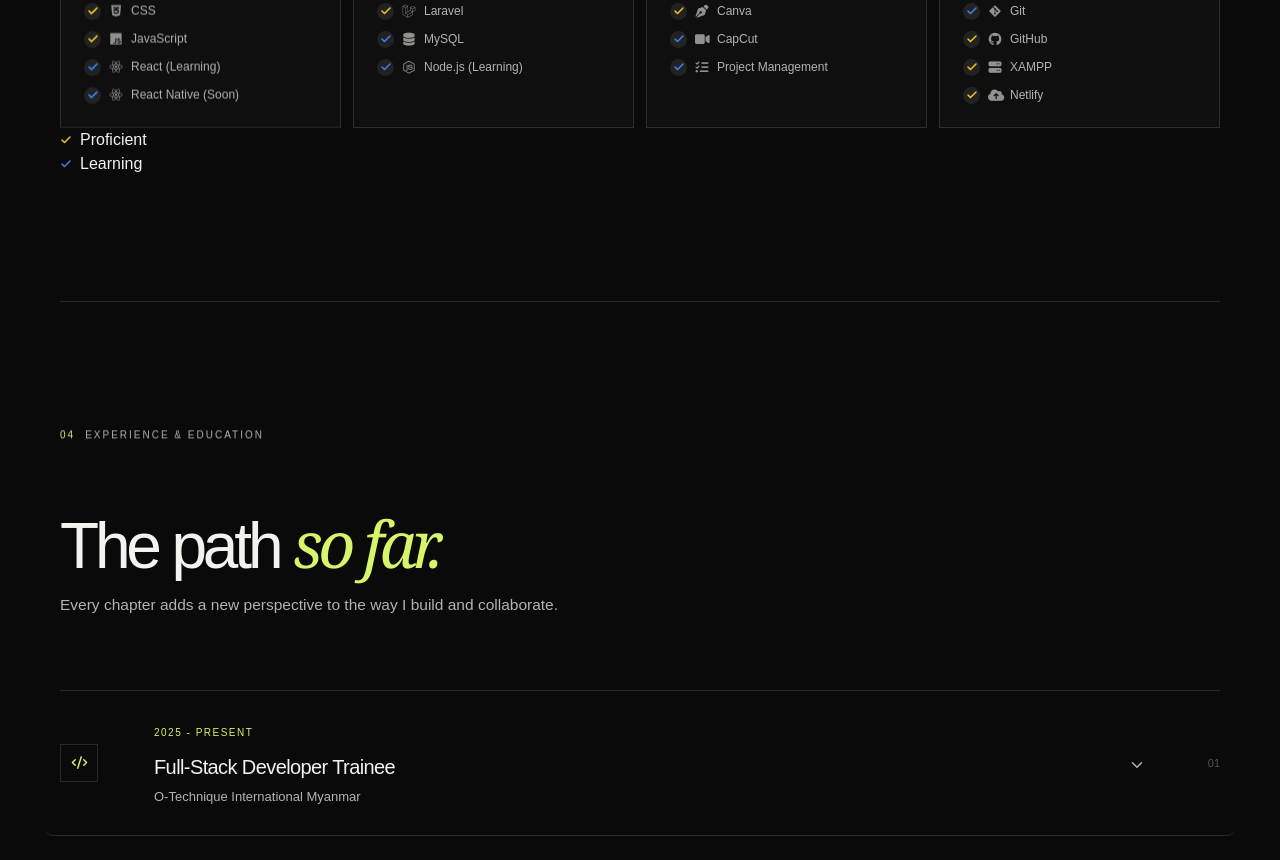
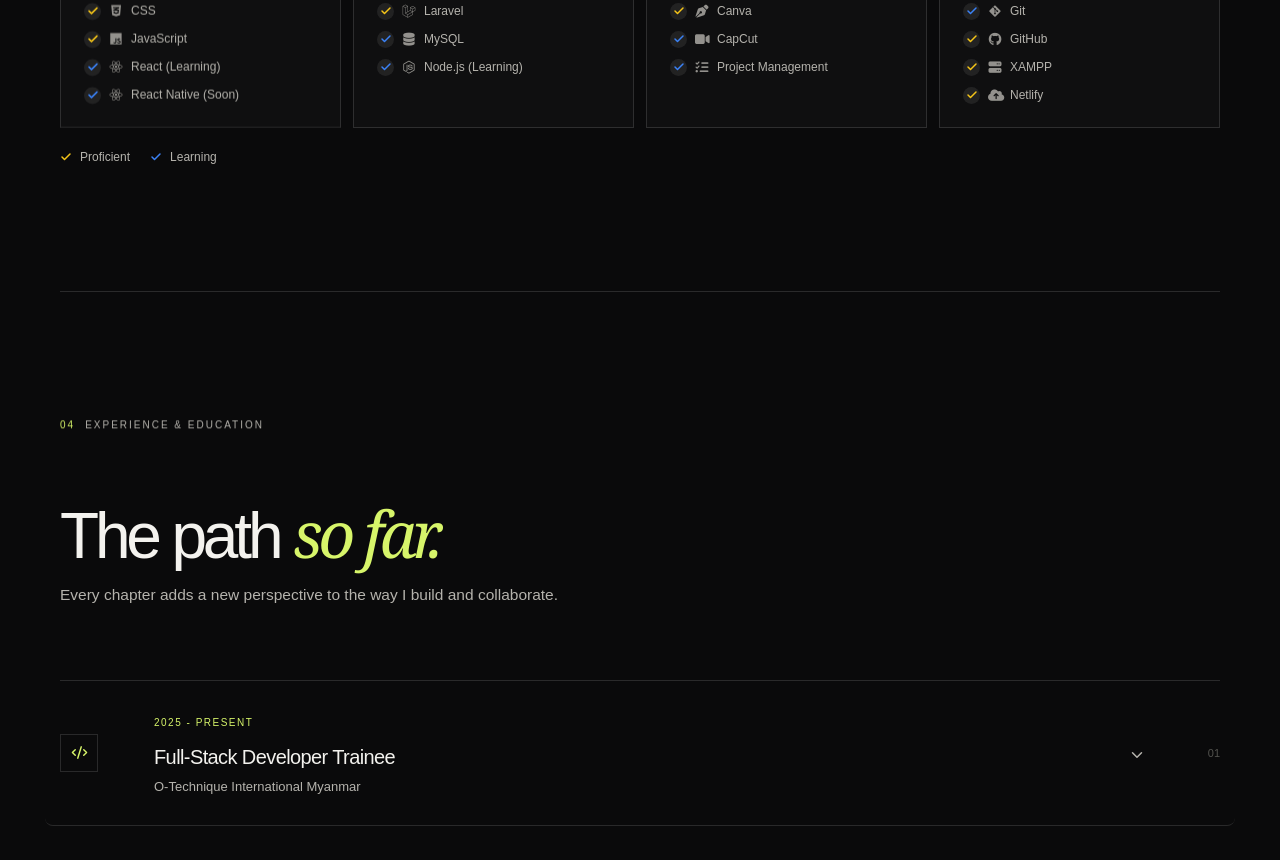
Before and after one commit to Linlinhtet980/React_Portfilio, a React (Vite) app: page / in a window 1280 px wide. Shown: the part 3020-3880 px from the top of the page. Built offline with nearby package versions, Linux system fonts and the light colour scheme.

Commit message:
Fix ScrollReveal overwriting inline styles

```diff
--- a/src/components/ScrollReveal/ScrollReveal.jsx
+++ b/src/components/ScrollReveal/ScrollReveal.jsx
@@ -6,7 +6,8 @@ export default function ScrollReveal({
   animation = 'fadeUp',
   delay = 0,
   duration = 0.6,
-  className = ''
+  className = '',
+  style = {}
 }) {
   const [isVisible, setIsVisible] = useState(false);
   const ref = useRef(null);
@@ -37,7 +38,8 @@ export default function ScrollReveal({
     };
   }, []);
 
-  const style = {
+  const mergedStyle = {
+    ...style,
     transitionDelay: `${delay}s`,
     transitionDuration: `${duration}s`,
   };
@@ -48,7 +50,7 @@ export default function ScrollReveal({
     <div
       ref={ref}
       className={`${styles.revealWrapper} ${animationClass} ${isVisible ? styles.visible : ''} ${className}`}
-      style={style}
+      style={mergedStyle}
     >
       {children}
     </div>
```
